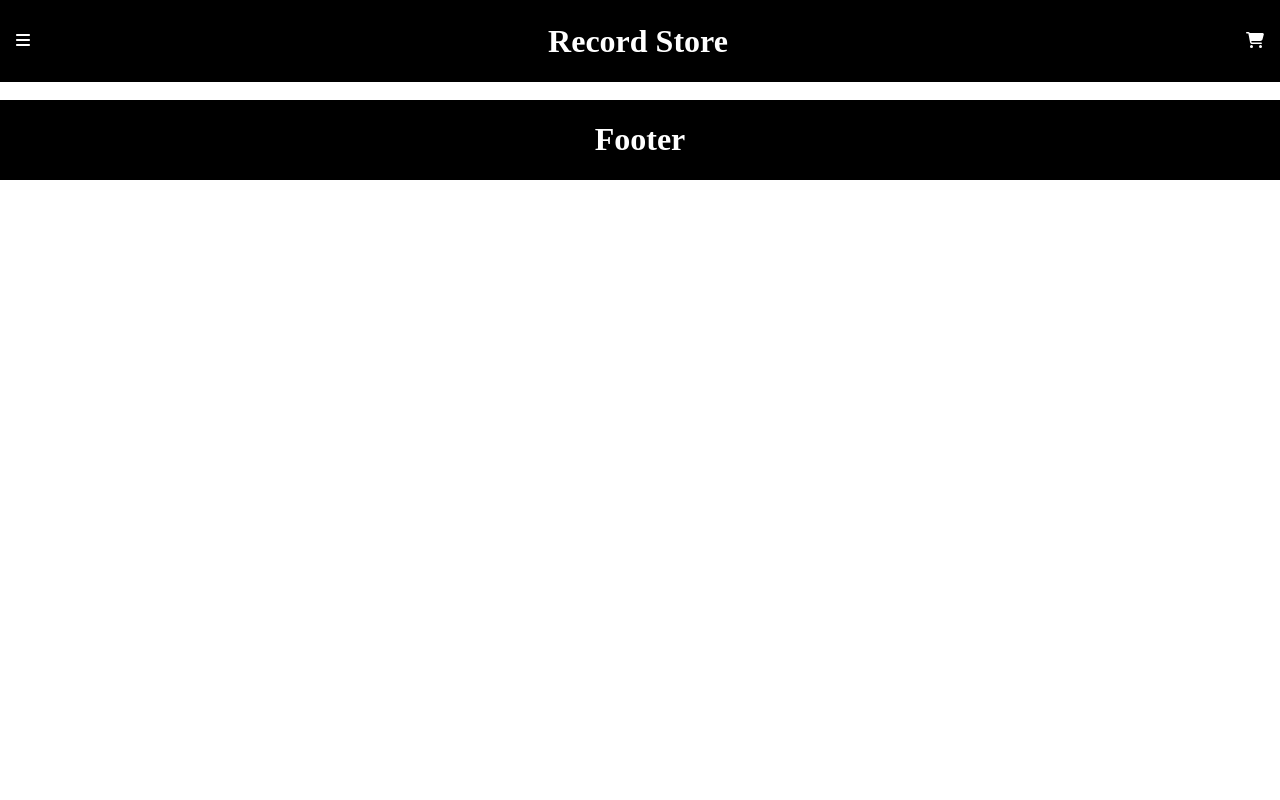
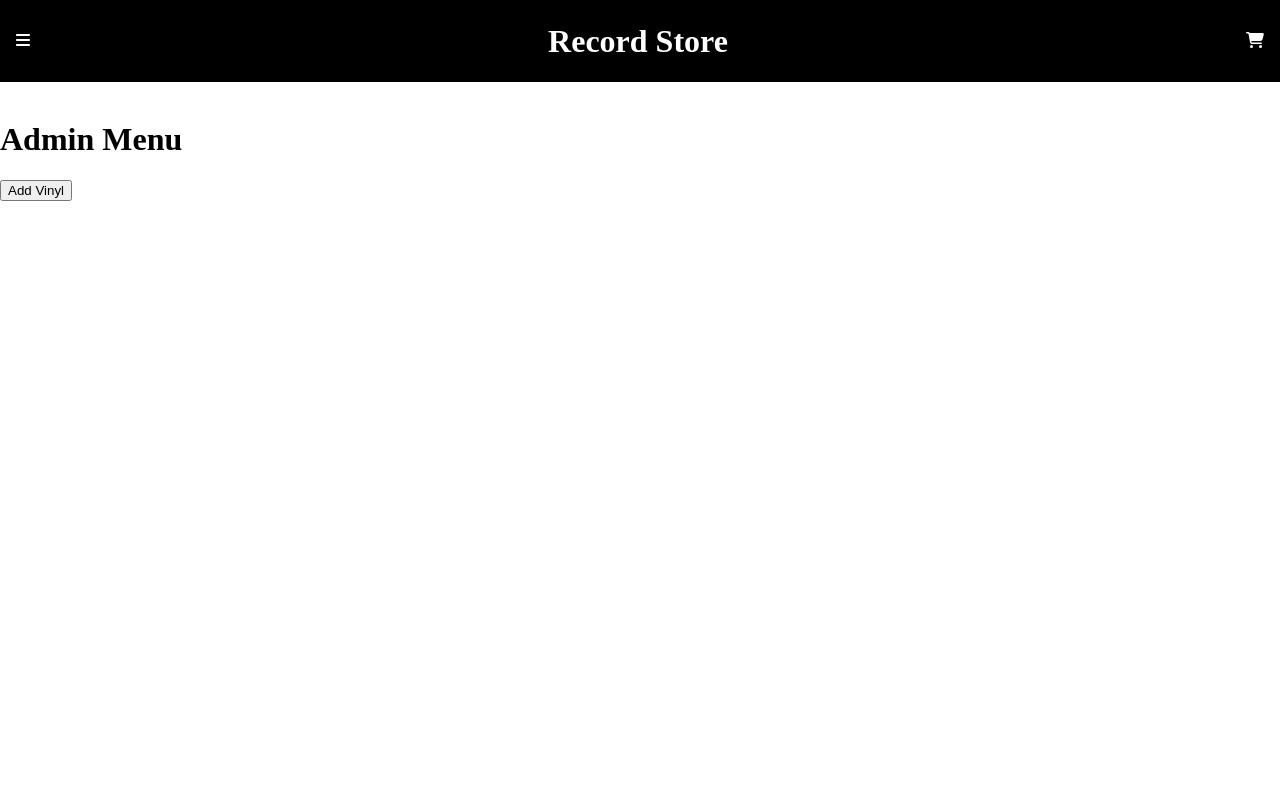
Before and after one commit to JacobBartlett24/RecordStore, a React (Create React App) app: page /admin in a window 1280 px wide. Shown: the top 800 px of the page. Built offline with nearby package versions, Linux system fonts and the light colour scheme.

Commit message:
Add Admin.js, connect to MySQL database

```diff
--- a/src/App.js
+++ b/src/App.js
@@ -3,6 +3,7 @@ import Header from "./components/Header";
 import Main from "./components/Main";
 import Footer from "./components/Footer";
 import Store from "./components/Store"
+import Admin from "./components/Admin"
 import styled from "styled-components";
 import "./App.css";
 import {BrowserRouter as Router, Route, Routes} from 'react-router-dom'
@@ -13,10 +14,10 @@ function App(){
     <div>
       <Router>
       <Header title = 'Record Store'/>
-
         <Routes>
           <Route path="/" element={<Main />} />
           <Route path="/store" element={<Store />} />
+          <Route path="/admin" element={<Admin />}/>
         </Routes>
       </Router>
       <Footer title = 'Footer'/>
--- /dev/null
+++ b/src/components/Admin.js
@@ -0,0 +1,21 @@
+import React, { Component } from "react";
+import styled from "styled-components";
+import logo from "../images/sample-stamp-rubber-style-red-260nw-1811246308.png";
+
+const AdminMenuStyle= styled.div`
+height: 100vh;
+width: 100vw;
+`
+
+function Admin(props){
+  return(
+    <AdminMenuStyle>
+      <div>
+        <h1>Admin Menu</h1>
+        <button>Add Vinyl</button>
+      </div>
+    </AdminMenuStyle>
+  )
+}
+
+export default Admin;
--- a/src/components/Header.js
+++ b/src/components/Header.js
@@ -11,7 +11,7 @@ import {
   Route,
   Link
 } from "react-router-dom";
-import Store from "./Store"
+
 
 const HeaderStyle = styled.div`
   background-color: black;
@@ -67,7 +67,12 @@ function Header(props){
             </Link>
             <li><FontAwesomeIcon icon={faRecordVinyl} /> About Us</li>
             <li><FontAwesomeIcon icon={faRecordVinyl} /> FAQ</li>
-            <li><FontAwesomeIcon icon={faRecordVinyl} /> Shipping Info</li>
+            <Link to="/admin">
+              <li>
+                <FontAwesomeIcon icon={faRecordVinyl} />
+                Admin Menu
+              </li>
+            </Link>
           </ul>
       </NavbarStyle>
     </div>
```
Also changed, not shown: 1 other file (tests, documents, lock files or other folders).
